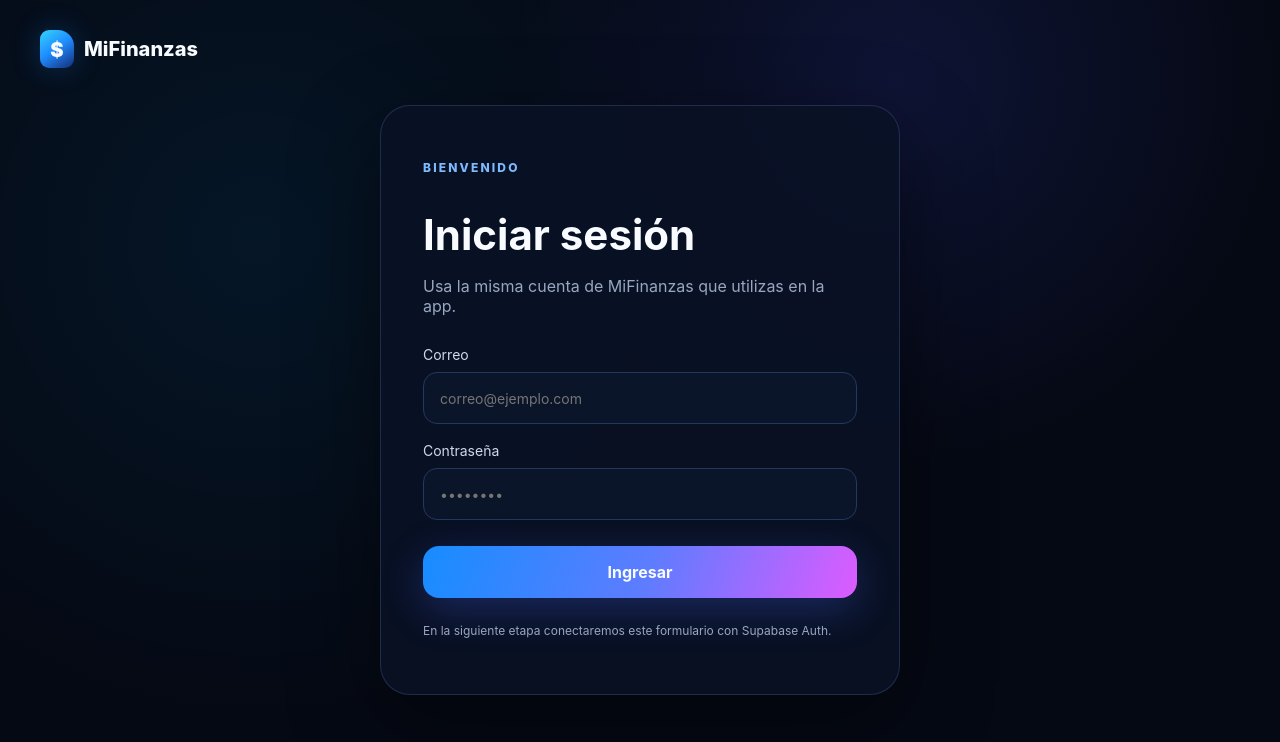
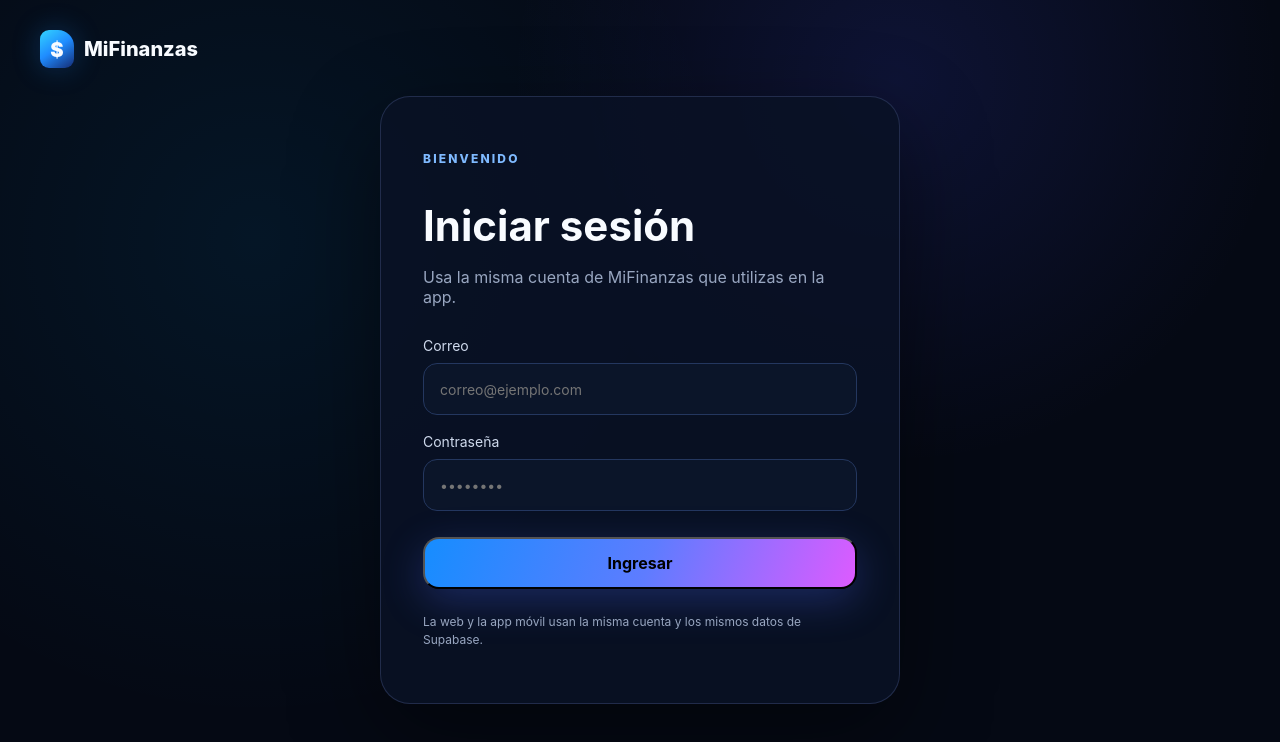
Before and after one commit to Sofonias-23/MiFinanzas, a Next.js app in the folder web/: page /login in a window 1280 px wide. Shown: the top 742 px of the page. Built offline with nearby package versions, Linux system fonts and the light colour scheme.

Commit message:
Activar login web con Supabase

```diff
--- a/web/app/login/page.tsx
+++ b/web/app/login/page.tsx
@@ -1,4 +1,37 @@
+'use client';
+
+import { FormEvent, useState } from 'react';
+import { useRouter } from 'next/navigation';
+
+import { supabase } from '@/lib/supabase';
+
 export default function LoginPage() {
+  const router = useRouter();
+  const [email, setEmail] = useState('');
+  const [password, setPassword] = useState('');
+  const [loading, setLoading] = useState(false);
+  const [errorMessage, setErrorMessage] = useState('');
+
+  async function handleSubmit(event: FormEvent<HTMLFormElement>) {
+    event.preventDefault();
+    setErrorMessage('');
+    setLoading(true);
+
+    const { error } = await supabase.auth.signInWithPassword({
+      email: email.trim(),
+      password,
+    });
+
+    setLoading(false);
+
+    if (error) {
+      setErrorMessage('No se pudo iniciar sesión. Revisa tu correo y contraseña.');
+      return;
+    }
+
+    router.replace('/dashboard');
+  }
+
   return (
     <main className="authPage">
       <a className="brand authBrand" href="/">
@@ -15,22 +48,41 @@ export default function LoginPage() {
           Usa la misma cuenta de MiFinanzas que utilizas en la app.
         </p>
 
-        <form>
+        <form onSubmit={handleSubmit}>
           <label>
             Correo
-            <input type="email" placeholder="correo@ejemplo.com" />
+            <input
+              type="email"
+              placeholder="correo@ejemplo.com"
+              value={email}
+              onChange={(event) => setEmail(event.target.value)}
+              autoComplete="email"
+              required
+            />
           </label>
+
           <label>
             Contraseña
-            <input type="password" placeholder="••••••••" />
+            <input
+              type="password"
+              placeholder="••••••••"
+              value={password}
+              onChange={(event) => setPassword(event.target.value)}
+              autoComplete="current-password"
+              minLength={6}
+              required
+            />
           </label>
-          <a className="primaryButton authSubmit" href="/dashboard">
-            Ingresar
-          </a>
+
+          {errorMessage ? <p className="formError">{errorMessage}</p> : null}
+
+          <button className="primaryButton authSubmit authButton" type="submit" disabled={loading}>
+            {loading ? 'Ingresando...' : 'Ingresar'}
+          </button>
         </form>
 
         <p className="authFoot">
-          En la siguiente etapa conectaremos este formulario con Supabase Auth.
+          La web y la app móvil usan la misma cuenta y los mismos datos de Supabase.
         </p>
       </section>
     </main>
```
